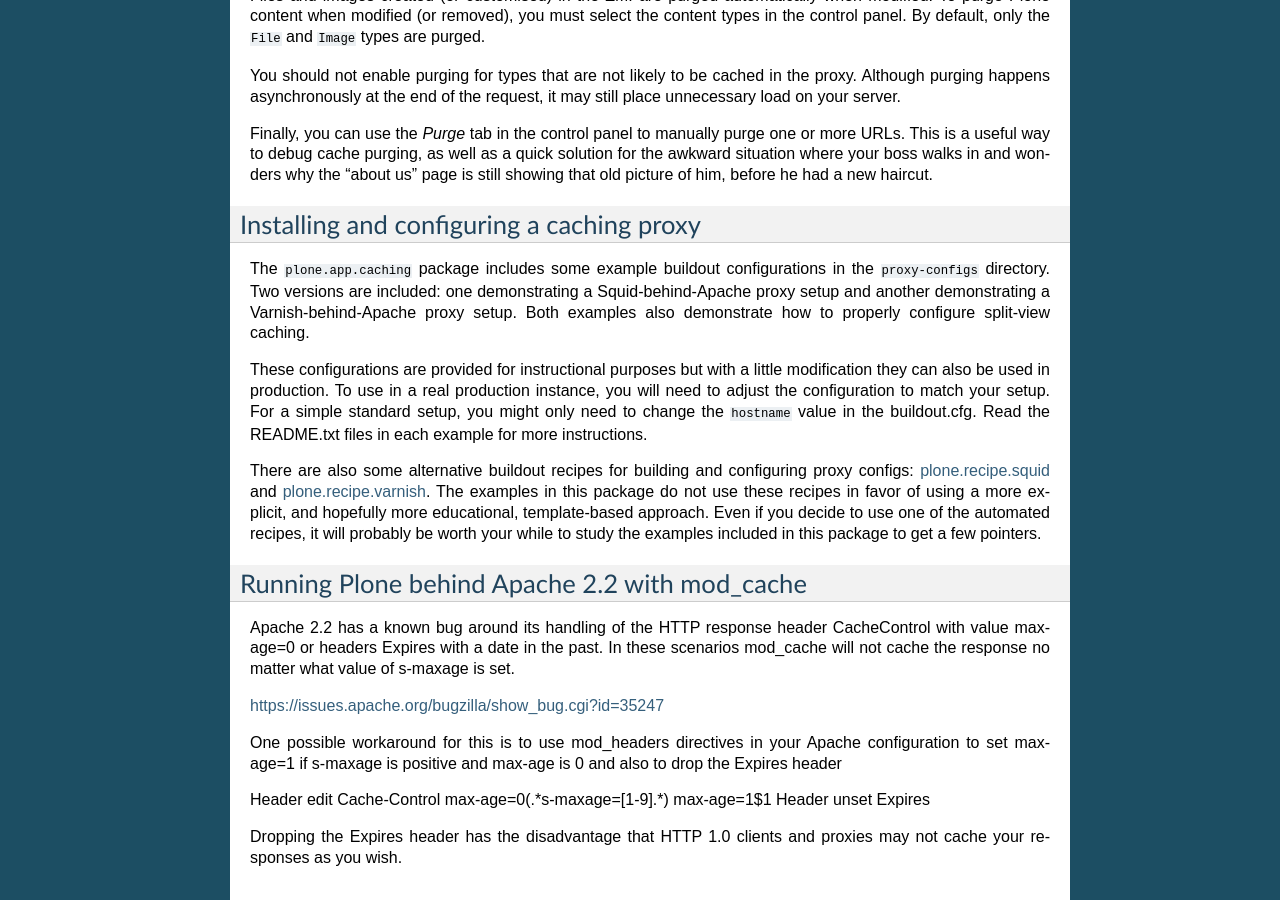
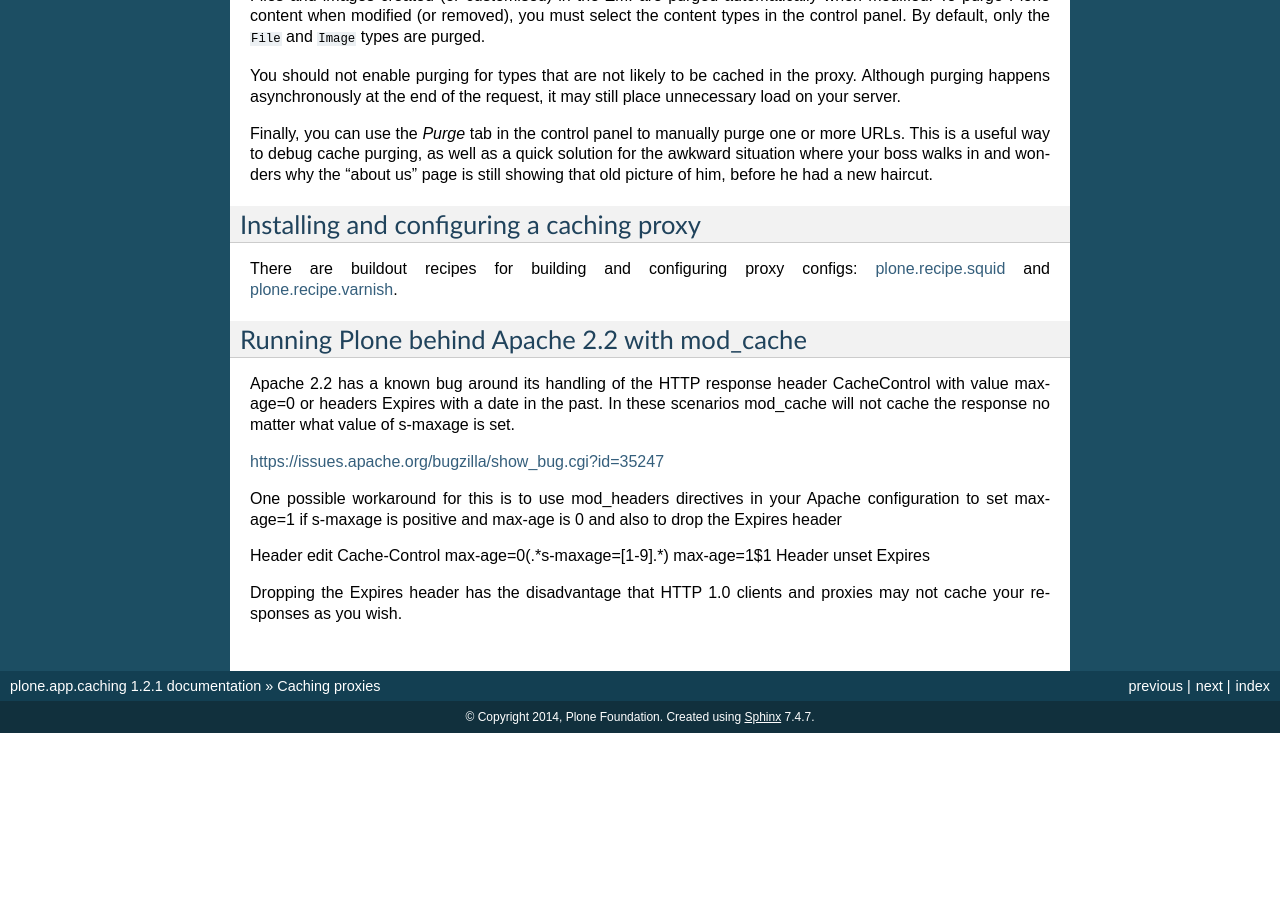
Before and after one commit to plone/plone.app.caching, a Sphinx documentation site: the page built from docs/caching-proxies.rst, in a window 1280 px wide and 900 px high, scrolled down 1312 px. Built offline with Sphinx 7.4.7, drawn with Linux system fonts in a browser that asks for light colours; after the commit the page ends 2045 px from its top, so only the background shows below that.

Commit message:
Remove hopelessly outdated proxy config examples

```diff
--- a/docs/caching-profiles.rst
+++ b/docs/caching-profiles.rst
@@ -31,7 +31,6 @@
 * **With caching proxy (and split-view caching)**
       An example profile for a caching proxy setup with split-view
       caching enabled.  This example requires a special proxy setup.
-      See the proxy examples in the "proxy-configs" directory.
 
 
 Custom caching profiles
--- a/docs/caching-proxies.rst
+++ b/docs/caching-proxies.rst
@@ -103,25 +103,8 @@
 Installing and configuring a caching proxy
 ~~~~~~~~~~~~~~~~~~~~~~~~~~~~~~~~~~~~~~~~~~
 
-The ``plone.app.caching`` package includes some example buildout
-configurations in the ``proxy-configs`` directory. Two versions are included:
-one demonstrating a Squid-behind-Apache proxy setup and another demonstrating
-a Varnish-behind-Apache proxy setup. Both examples also demonstrate how to
-properly configure split-view caching.
+There are buildout recipes for building and configuring proxy configs: `plone.recipe.squid`_ and `plone.recipe.varnish`_.
 
-These configurations are provided for instructional purposes but with a little
-modification they can also be used in production. To use in a real production
-instance, you will need to adjust the configuration to match your setup. For a
-simple standard setup, you might only need to change the ``hostname`` value in
-the buildout.cfg. Read the README.txt files in each example for more
-instructions.
-
-There are also some alternative buildout recipes for building and configuring
-proxy configs: `plone.recipe.squid`_ and `plone.recipe.varnish`_. The examples
-in this package do not use these recipes in favor of using a more explicit,
-and hopefully more educational, template-based approach. Even if you decide to
-use one of the automated recipes, it will probably be worth your while to
-study the examples included in this package to get a few pointers.
 
 Running Plone behind Apache 2.2 with mod_cache
 ~~~~~~~~~~~~~~~~~~~~~~~~~~~~~~~~~~~~~~~~~~~~~~
--- a/docs/split-views.rst
+++ b/docs/split-views.rst
@@ -29,7 +29,4 @@
 Yet another solution involves intercepting the request and dynamically adding
 a special ``X-Anonymous`` header to the anonymous request and then adding
 ``Vary:X-Anonymous`` to the split view response so that this header will added
-to the cache key.  Examples of this last solution for both Squid and Varnish
-are included in the ``proxy-configs`` directory of this package, which are
-intended to be used in concert with something like the split-view caching
-profile of ``plone.app.caching``.
+to the cache key.
```
Also changed, not shown: 10 other files.
